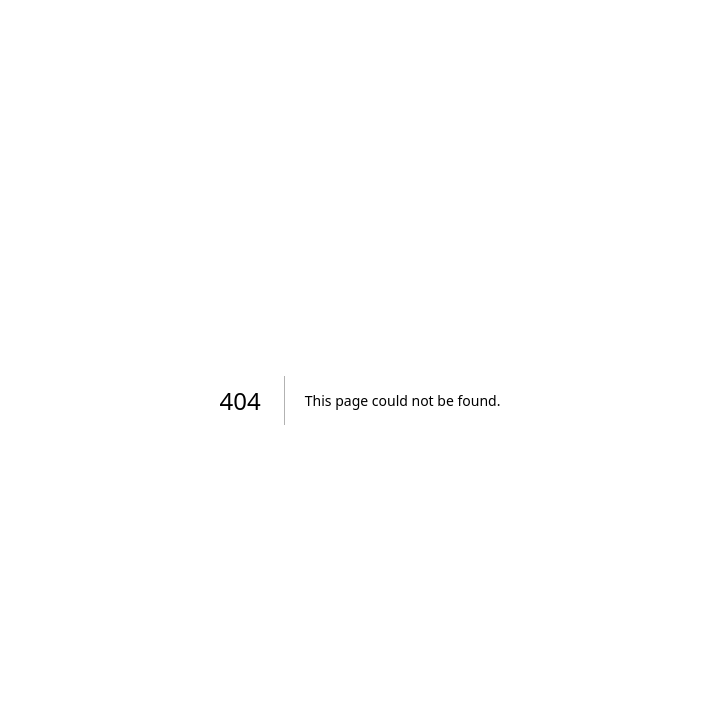
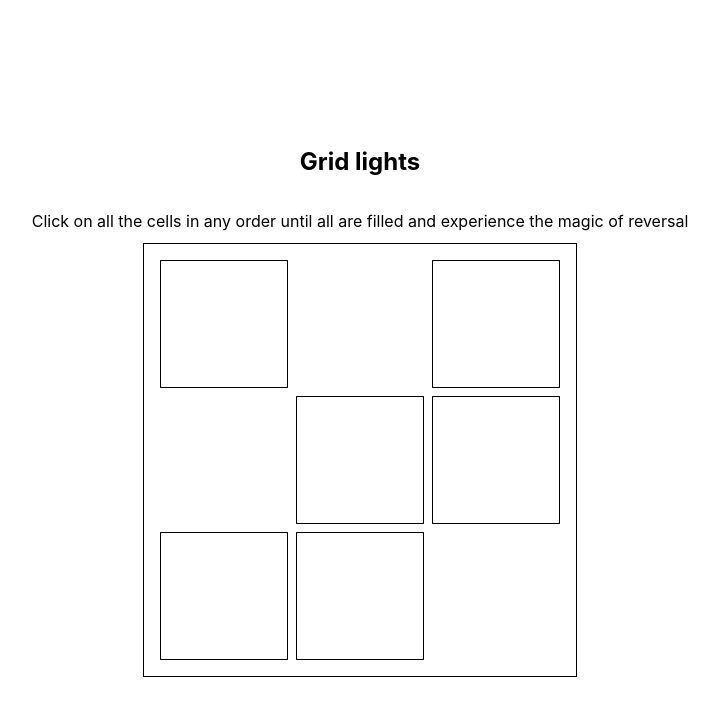
Before and after one commit to siddhantbhatia/merge-repo-spike, a Next.js app in the folder dev-website-repo-merge/: page /react-challenge/grid-lights in a window 1280 px wide. Before the commit this address had no page. Shown: the top 716 px of the page, without its empty margins (280-999 px from the left). Built offline with nearby package versions, Linux system fonts and the light colour scheme.

Commit message:
add grid light page

```diff
--- /dev/null
+++ b/dev-website-repo-merge/app/react-challenge/grid-lights/page.module.css
@@ -0,0 +1,23 @@
+.grid_container {
+  display: grid;
+  max-width: 400px;
+  width: 100%;
+  border: 1px solid black;
+  grid-gap: 8px;
+  padding: 16px;
+}
+
+.cell {
+  border: 1px solid black;
+  background-color: white;
+
+  aspect-ratio: 1 / 1;
+}
+
+.cell_filled {
+  background-color: aquamarine;
+}
+
+.cell:not(:disabled) {
+  cursor: pointer;
+}
--- /dev/null
+++ b/dev-website-repo-merge/app/react-challenge/grid-lights/page.tsx
@@ -0,0 +1,82 @@
+"use client";
+
+import { useState } from "react";
+import styles from "./page.module.css";
+
+// config to visualise gaps in the grid where 0 means a gap and 1 is a clickable button
+const GRID_CONFIG = [
+  [1, 0, 1],
+  [0, 1, 1],
+  [1, 1, 0],
+];
+
+const CELL_COUNT = GRID_CONFIG.flat(1).filter(Boolean).length;
+
+const UNFILL_INTERVAL = 300;
+
+export default function GridLightPage() {
+  const [filledCellIndexes, setFilledIndexes] = useState<Array<number>>([]);
+  const [unfillInProgress, setUnfillInProgress] = useState(false);
+
+  const onCellClick = (idx: number) => {
+    const newFilledIndexes = [...filledCellIndexes, idx];
+    setFilledIndexes(newFilledIndexes);
+
+    if (newFilledIndexes.length === CELL_COUNT) {
+      setUnfillInProgress(true);
+
+      const intervalId = setInterval(() => {
+        // use callback for set state to get the updated state on each interval instead of the snapshot/closure of state
+        // when this method is defined
+        // in strict mode, setState is called twice : https://stackoverflow.com/questions/62106596/reactjs-setstate-being-called-twice-in-a-function-called-once-why
+        setFilledIndexes((currFilledIndexes) => {
+          const newFilledIndexes = [...currFilledIndexes];
+          newFilledIndexes.pop();
+
+          if (newFilledIndexes.length === 0) {
+            clearInterval(intervalId);
+            setUnfillInProgress(false);
+          }
+
+          return newFilledIndexes;
+        });
+      }, UNFILL_INTERVAL);
+    }
+  };
+
+  return (
+    <>
+      <h2>Grid lights</h2>
+      <div>
+        Click on all the cells in any order until all are filled and experience
+        the magic of reversal
+      </div>
+      <div
+        className={styles.grid_container}
+        style={{ gridTemplateColumns: `repeat(${GRID_CONFIG[0].length}, 1fr)` }}
+      >
+        {GRID_CONFIG.flat(1).map((value, idx) => {
+          if (value) {
+            const isCellFilled = filledCellIndexes.includes(idx);
+            return (
+              <button
+                className={[
+                  styles.cell,
+                  isCellFilled ? styles.cell_filled : "",
+                ].join(" ")}
+                disabled={isCellFilled || unfillInProgress}
+                key={idx}
+                onClick={() => onCellClick(idx)}
+                aria-label={
+                  isCellFilled ? "cell is marked" : "cell is unmarked"
+                }
+              />
+            );
+          } else {
+            return <span key={idx} />;
+          }
+        })}
+      </div>
+    </>
+  );
+}
```
